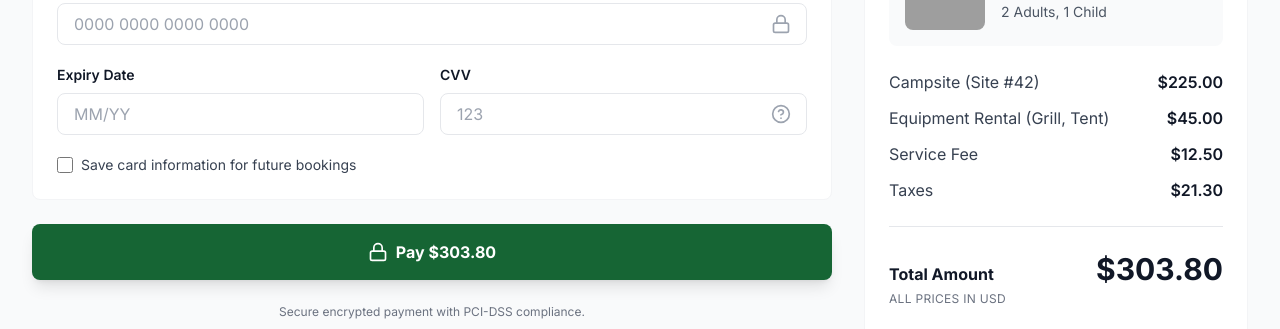
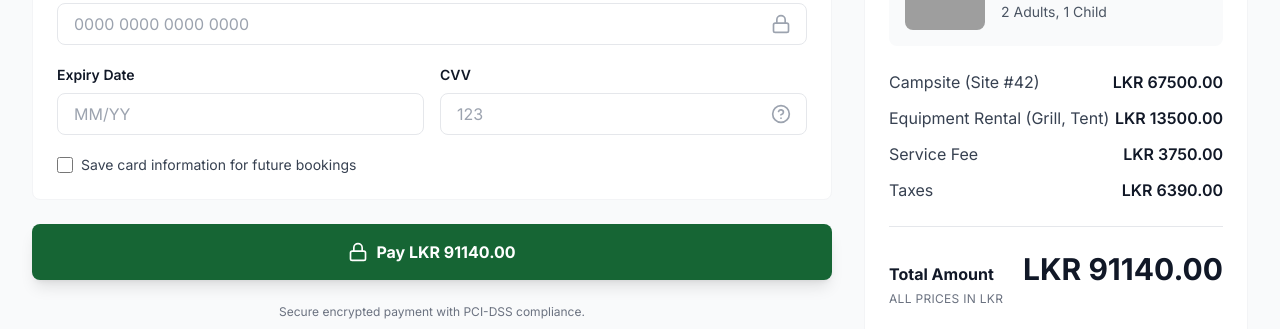
Before and after one commit to tarinievinka/Smart_Camping_Management_System, a React (Create React App) app in the folder frontend/: page /payment-checkout in a window 1280 px wide. Shown: the part 622-951 px from the top of the page. Built offline with nearby package versions, Linux system fonts and the light colour scheme; no server answers; grey boxes are pictures that could not be loaded.

Commit message:
update currency ,dollers into rupees

```diff
--- a/frontend/src/components/payment-management/payment-checkout/SecureCheckout.jsx
+++ b/frontend/src/components/payment-management/payment-checkout/SecureCheckout.jsx
@@ -115,7 +115,7 @@ const SecureCheckout = () => {
         <div className="grid grid-cols-1 lg:grid-cols-3 gap-8">
           {/* Left Column - Card Details */}
           <div className="lg:col-span-2">
-            {paymentMethod === 'credit-card' && <SimplePaymentForm amount={303.80} />}
+            {paymentMethod === 'credit-card' && <SimplePaymentForm amount={91140.00} />}
             {paymentMethod === 'paypal' && (
               <div className="bg-white rounded-lg p-6 border border-gray-100">
                 <h2 className="text-lg font-bold text-gray-900 mb-4">PayPal Payment</h2>
--- a/frontend/src/components/payment-management/payment-checkout/payment-summary/PaymentSummary.jsx
+++ b/frontend/src/components/payment-management/payment-checkout/payment-summary/PaymentSummary.jsx
@@ -11,22 +11,22 @@ const PaymentSummary = () => {
     costs: [
       {
         label: 'Campsite (Site #42)',
-        amount: 225.00
+        amount: 67500.00
       },
       {
         label: 'Equipment Rental (Grill, Tent)',
-        amount: 45.00
+        amount: 13500.00
       },
       {
         label: 'Service Fee',
-        amount: 12.50
+        amount: 3750.00
       },
       {
         label: 'Taxes',
-        amount: 21.30
+        amount: 6390.00
       }
     ],
-    total: 303.80
+    total: 91140.00
   };
 
   return (
@@ -58,7 +58,7 @@ const PaymentSummary = () => {
           {orderData.costs.map((cost, index) => (
             <div key={index} className="flex justify-between items-center">
               <span className="text-gray-700">{cost.label}</span>
-              <span className="font-semibold text-gray-900">${cost.amount.toFixed(2)}</span>
+              <span className="font-semibold text-gray-900">LKR {cost.amount.toFixed(2)}</span>
             </div>
           ))}
         </div>
@@ -67,9 +67,9 @@ const PaymentSummary = () => {
         <div className="mb-6">
           <div className="flex justify-between items-baseline mb-1">
             <span className="font-bold text-gray-900">Total Amount</span>
-            <span className="text-3xl font-bold text-gray-900">${orderData.total.toFixed(2)}</span>
+            <span className="text-3xl font-bold text-gray-900">LKR {orderData.total.toFixed(2)}</span>
           </div>
-          <p className="text-xs text-gray-500 uppercase tracking-wide">All prices in usd</p>
+          <p className="text-xs text-gray-500 uppercase tracking-wide">All prices in lkr</p>
         </div>
 
         {/* Complete Payment Button */}
--- a/frontend/src/components/payment-management/payment-checkout/simple-payment/SimplePaymentForm.jsx
+++ b/frontend/src/components/payment-management/payment-checkout/simple-payment/SimplePaymentForm.jsx
@@ -112,7 +112,7 @@ const SimplePaymentForm = ({ amount = 303.80 }) => {
           className="w-full bg-[#166534] hover:bg-[#14532d] disabled:bg-gray-400 text-white font-bold py-4 px-4 rounded-lg flex items-center justify-center gap-2 transition shadow-lg"
         >
           <Lock className="w-5 h-5" />
-          {loading ? 'Processing Securely...' : `Pay $${amount.toFixed(2)}`}
+          {loading ? 'Processing Securely...' : `Pay LKR ${amount.toFixed(2)}`}
         </button>
 
         <p className="text-xs text-center text-gray-500">
--- a/frontend/src/components/payment-management/payment-checkout/stripe-payment/StripePayment.jsx
+++ b/frontend/src/components/payment-management/payment-checkout/stripe-payment/StripePayment.jsx
@@ -97,7 +97,7 @@ const StripePayment = ({ amount = 303.80 }) => {
           className="w-full bg-[#166534]/90 hover:bg-[#166534] disabled:bg-gray-400 text-white font-bold py-3 px-4 rounded-lg flex items-center justify-center gap-2 transition"
         >
           <Lock className="w-5 h-5" />
-          {loading ? 'Processing...' : `Pay $${amount.toFixed(2)}`}
+          {loading ? 'Processing...' : `Pay LKR ${amount.toFixed(2)}`}
         </button>
 
         <p className="text-xs text-center text-gray-500">
--- a/frontend/src/components/payment-management/payment-history/history-card/HistoryCards.jsx
+++ b/frontend/src/components/payment-management/payment-history/history-card/HistoryCards.jsx
@@ -8,7 +8,7 @@ const HistoryCards = ({ payments = [] }) => {
   const activeRentals = payments.filter(p => p.status === 'completed').length;
 
   // Format currency
-  const formatCurrency = (amount) => `$${amount?.toFixed(2) || '0.00'}`;
+  const formatCurrency = (amount) => `LKR ${amount?.toFixed(2) || '0.00'}`;
 
   return (
     <div className="grid grid-cols-1 md:grid-cols-3 gap-6 mb-8">
--- a/frontend/src/components/payment-management/payment-history/history-table/HistoryTable.jsx
+++ b/frontend/src/components/payment-management/payment-history/history-table/HistoryTable.jsx
@@ -94,7 +94,7 @@ const HistoryTable = ({ payments = [] }) => {
                       {transaction.description || 'Camping Service'}
                     </td>
                     <td className="px-6 py-4 text-sm font-semibold text-gray-900">
-                      ${transaction.amount?.toFixed(2) || '0.00'}
+                      LKR {transaction.amount?.toFixed(2) || '0.00'}
                     </td>
                     <td className="px-6 py-4 text-sm">
                       <span className={`inline-block px-3 py-1 rounded font-semibold ${getStatusColor(transaction.status)}`}>
--- a/frontend/src/components/payment-management/payment-history/recent-invoices/RecentInvoices.jsx
+++ b/frontend/src/components/payment-management/payment-history/recent-invoices/RecentInvoices.jsx
@@ -20,7 +20,7 @@ const RecentInvoices = ({ payments = [] }) => {
         month: 'short',
         day: 'numeric'
       }),
-      amount: `$${payment.amount?.toFixed(2) || '0.00'}`,
+      amount: `LKR ${payment.amount?.toFixed(2) || '0.00'}`,
       description: payment.description,
       orderId: payment.orderId,
       paymentMethod: payment.paymentMethod,
@@ -30,7 +30,7 @@ const RecentInvoices = ({ payments = [] }) => {
   const handleDownloadInvoice = (invoice) => {
     setSelectedInvoice({
       ...invoice,
-      amount: parseFloat(invoice.amount.replace('$', ''))
+      amount: parseFloat(invoice.amount.replace('LKR ', ''))
     });
     setShowInvoice(true);
   };
--- a/frontend/src/components/payment-management/payment-invoice/PaymentInvoice.jsx
+++ b/frontend/src/components/payment-management/payment-invoice/PaymentInvoice.jsx
@@ -143,9 +143,9 @@ const PaymentInvoice = ({ payment, onClose }) => {
               <tbody>
                 <tr className="border-b border-gray-100">
                   <td className="px-4 py-3 text-gray-800">{payment.description || 'Camping Service'}</td>
-                  <td className="text-right px-4 py-3 text-gray-800">${payment.amount?.toFixed(2)}</td>
+                  <td className="text-right px-4 py-3 text-gray-800">LKR {payment.amount?.toFixed(2)}</td>
                   <td className="text-center px-4 py-3 text-gray-800">1</td>
-                  <td className="text-right px-4 py-3 font-semibold text-gray-900">${payment.amount?.toFixed(2)}</td>
+                  <td className="text-right px-4 py-3 font-semibold text-gray-900">LKR {payment.amount?.toFixed(2)}</td>
                 </tr>
               </tbody>
             </table>
@@ -156,15 +156,15 @@ const PaymentInvoice = ({ payment, onClose }) => {
             <div className="w-60 text-sm space-y-2">
               <div className="flex justify-between">
                 <span className="text-gray-500">Subtotal:</span>
-                <span className="font-medium text-gray-900">${subtotal.toFixed(2)}</span>
+                <span className="font-medium text-gray-900">LKR {subtotal.toFixed(2)}</span>
               </div>
               <div className="flex justify-between pb-2 border-b border-gray-200">
                 <span className="text-gray-500">Tax (10%):</span>
-                <span className="font-medium text-gray-900">${tax.toFixed(2)}</span>
+                <span className="font-medium text-gray-900">LKR {tax.toFixed(2)}</span>
               </div>
               <div className="flex justify-between pt-1 text-base font-bold">
                 <span className="text-gray-900">TOTAL:</span>
-                <span className="text-[#166534]">${total.toFixed(2)}</span>
+                <span className="text-[#166534]">LKR {total.toFixed(2)}</span>
               </div>
             </div>
           </div>
--- a/frontend/src/components/payment-management/payment-success/PaymentSuccess.jsx
+++ b/frontend/src/components/payment-management/payment-success/PaymentSuccess.jsx
@@ -19,7 +19,7 @@ const PaymentSuccess = () => {
               <p className="text-sm font-semibold text-gray-900 mb-2">Booking Details</p>
               <p className="text-sm text-gray-600">Wilderness Retreat - Site #42</p>
               <p className="text-sm text-gray-600">Oct 12 - Oct 15, 2023</p>
-              <p className="text-sm text-gray-600 font-semibold">Total: $303.80</p>
+              <p className="text-sm text-gray-600 font-semibold">Total: LKR 91140.00</p>
             </div>
 
             <div className="space-y-2">
```
Also changed, not shown: frontend/src/components/payment-management/PaymentManagement.jsx (+7 -7 lines).
